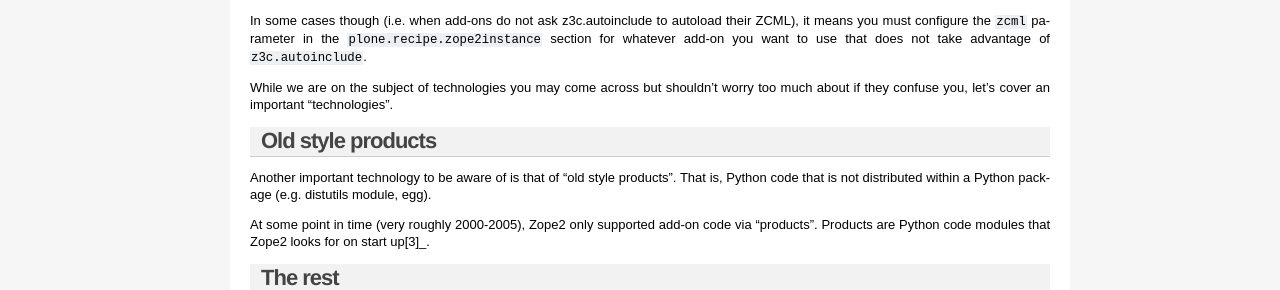
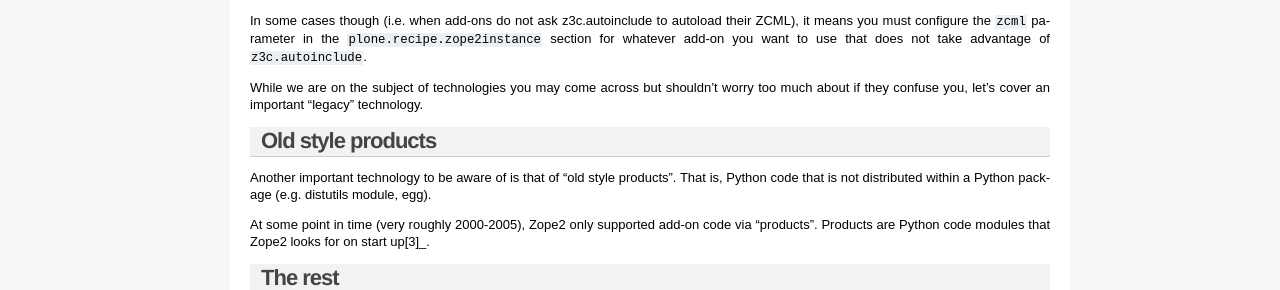
Before and after one commit to aclark4life/PSE2011, a Sphinx documentation site: the page built from docs/8.rst, in a window 1280 px wide. Shown: the part 490-780 px from the top of the page. Built offline with Sphinx 7.4.7, drawn with Linux system fonts in a browser that asks for light colours.

Commit message:
Update docs

```diff
--- a/docs/8.rst
+++ b/docs/8.rst
@@ -27,7 +27,7 @@
 
 In some cases though (i.e. when add-ons do not ask z3c.autoinclude to autoload their ZCML), it means you must configure the ``zcml`` parameter in the ``plone.recipe.zope2instance`` section for whatever add-on you want to use that does not take advantage of ``z3c.autoinclude``.
 
-While we are on the subject of technologies you may come across but shouldn't worry too much about if they confuse you, let's cover an important "technologies".
+While we are on the subject of technologies you may come across but shouldn't worry too much about if they confuse you, let's cover an important "legacy" technology.
 
 Old style products
 ------------------
```
